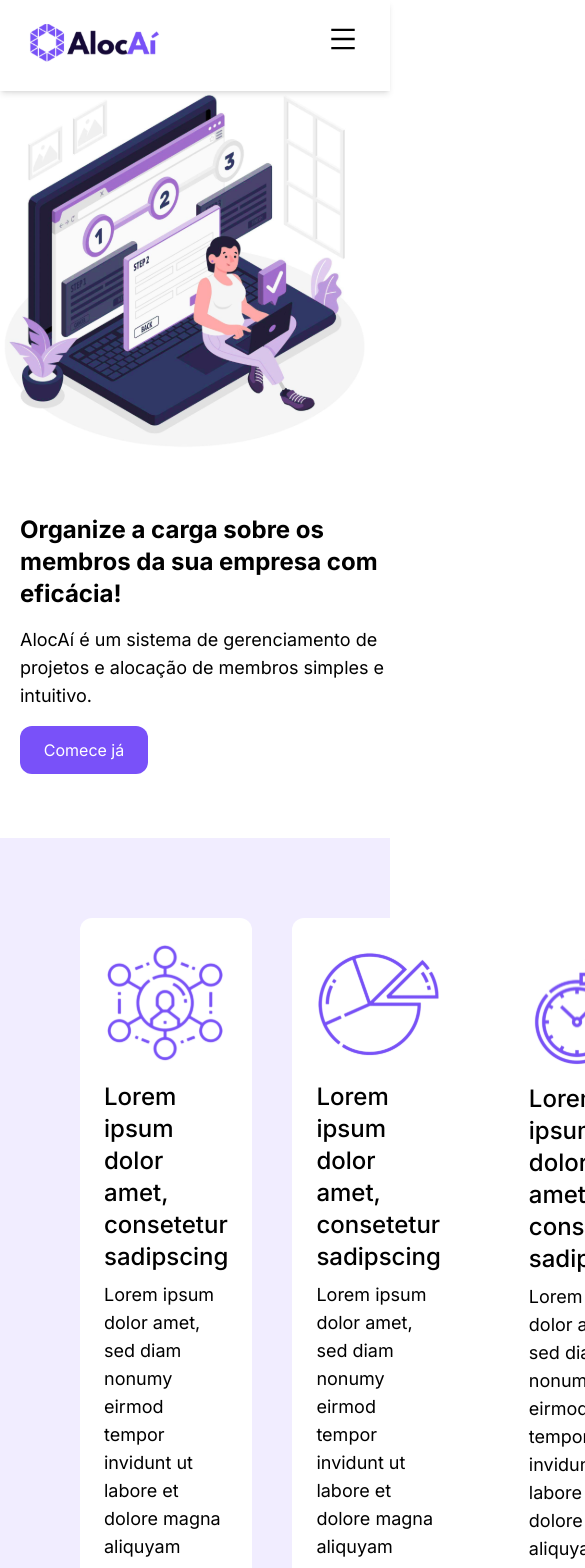
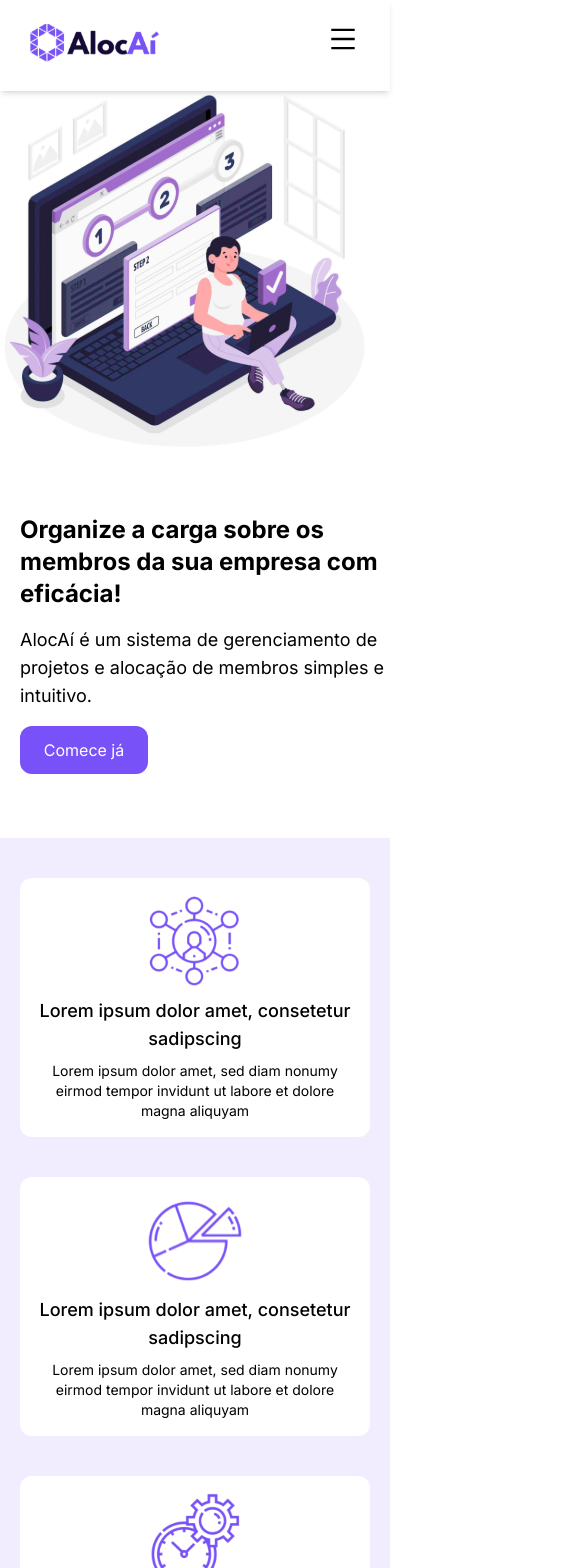
Before and after one commit to samuelfrs/Aloca--pessoal, a Next.js app: page / in a window 390 px wide. Shown: the top 1568 px of the page, 585 px wide, since content can reach past the window. Built offline with nearby package versions, Linux system fonts and the light colour scheme.

Commit message:
feat:About section responsive

```diff
--- a/src/components/About.tsx
+++ b/src/components/About.tsx
@@ -1,33 +1,37 @@
-import React from 'react'
-
+import React from 'react';
 
 function About() {
   return (
-    <main className='bg-[#7951F91A] flex px-20 py-20 gap-10 justi'>
+    <main className='bg-[#7951F91A] flex flex-col md:flex-row px-5 md:px-20 py-10 md:py-20 gap-10 justify-center'>
 
-        <div className='bg-white rounded-xl py-6 px-6'>
-            <img src="taskmanagement.svg" alt="task management image"/>
+      <div className='bg-white rounded-xl py-4 px-4 md:py-6 md:px-6 text-center'>
+        <img src="taskmanagement.svg" alt="task management image" className="mx-auto w-24 md:w-32" />
 
-            <h1 className='font-medium text-2xl pt-4'>Lorem ipsum dolor amet, consetetur sadipscing</h1>
-            <p className='font-normal text-lg pb-8 pt-2'>Lorem ipsum dolor amet, sed diam nonumy eirmod tempor invidunt ut labore et dolore magna aliquyam </p>
-        </div>
+        <h1 className='font-medium text-lg md:text-2xl pt-2 md:pt-4'>Lorem ipsum dolor amet, consetetur sadipscing</h1>
+        <p className='font-normal text-sm md:text-lg pt-2 md:pt-4'>
+          Lorem ipsum dolor amet, sed diam nonumy eirmod tempor invidunt ut labore et dolore magna aliquyam
+        </p>
+      </div>
 
-        <div className='bg-white rounded-xl py-6 px-6'>
-            <img src="piechart.svg" alt="task management image"/>
+      <div className='bg-white rounded-xl py-4 px-4 md:py-6 md:px-6 text-center'>
+        <img src="piechart.svg" alt="task management image" className="mx-auto w-24 md:w-32" />
 
-            <h1 className='font-medium text-2xl pt-4'>Lorem ipsum dolor amet, consetetur sadipscing</h1>
-            <p className='font-normal text-lg pb-8 pt-2'>Lorem ipsum dolor amet, sed diam nonumy eirmod tempor invidunt ut labore et dolore magna aliquyam </p>
-        </div>
+        <h1 className='font-medium text-lg md:text-2xl pt-2 md:pt-4'>Lorem ipsum dolor amet, consetetur sadipscing</h1>
+        <p className='font-normal text-sm md:text-lg pt-2 md:pt-4'>
+          Lorem ipsum dolor amet, sed diam nonumy eirmod tempor invidunt ut labore et dolore magna aliquyam
+        </p>
+      </div>
 
-        <div className='bg-white rounded-xl py-6 px-6'>
-            <img src="timemanagement.svg" alt="task management image"/>
+      <div className='bg-white rounded-xl py-4 px-4 md:py-6 md:px-6 text-center'>
+        <img src="timemanagement.svg" alt="task management image" className="mx-auto w-24 md:w-32" />
 
-            <h1 className='font-medium text-2xl pt-4'>Lorem ipsum dolor amet, consetetur sadipscing</h1>
-            <p className='font-normal text-lg pb-8 pt-2'>Lorem ipsum dolor amet, sed diam nonumy eirmod tempor invidunt ut labore et dolore magna aliquyam </p>
-        </div>
-
+        <h1 className='font-medium text-lg md:text-2xl pt-2 md:pt-4'>Lorem ipsum dolor amet, consetetur sadipscing</h1>
+        <p className='font-normal text-sm md:text-lg pt-2 md:pt-4'>
+          Lorem ipsum dolor amet, sed diam nonumy eirmod tempor invidunt ut labore et dolore magna aliquyam
+        </p>
+      </div>
     </main>
-  )
+  );
 }
 
-export default About
+export default About;
```
